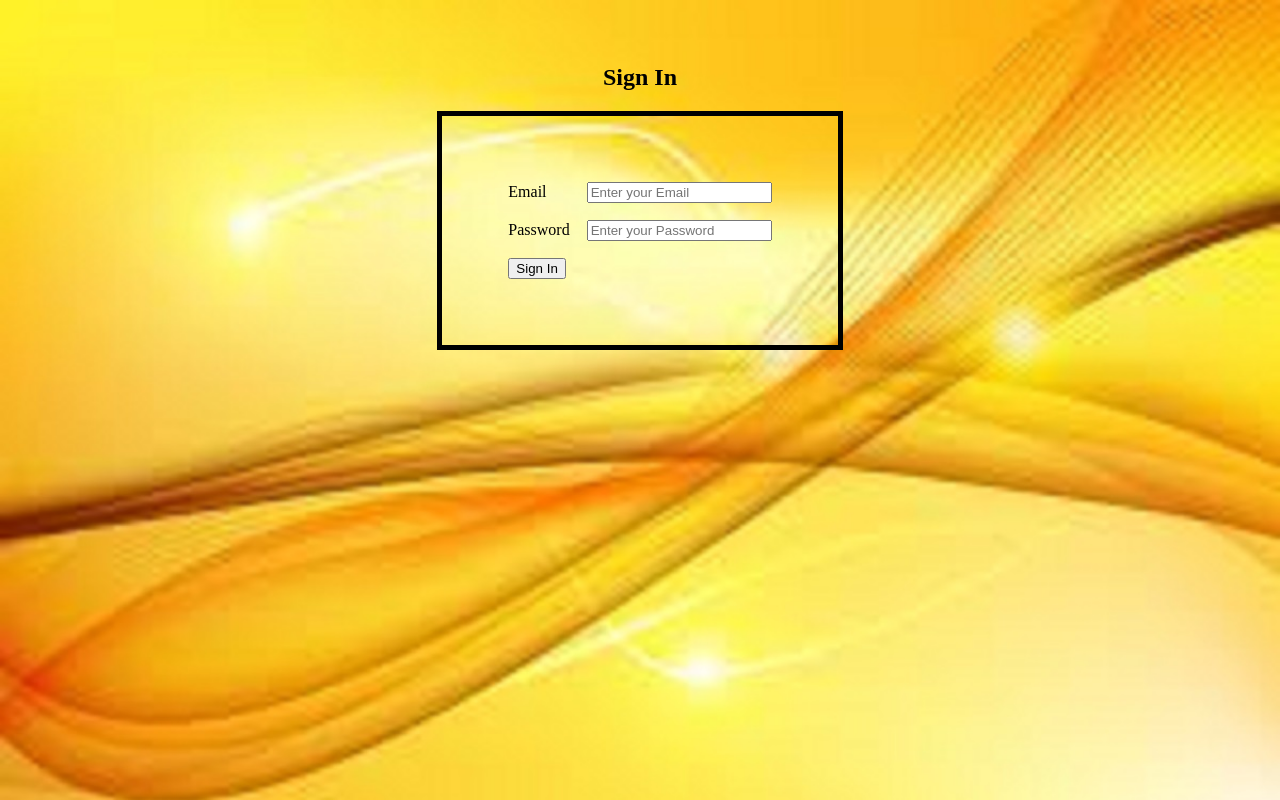
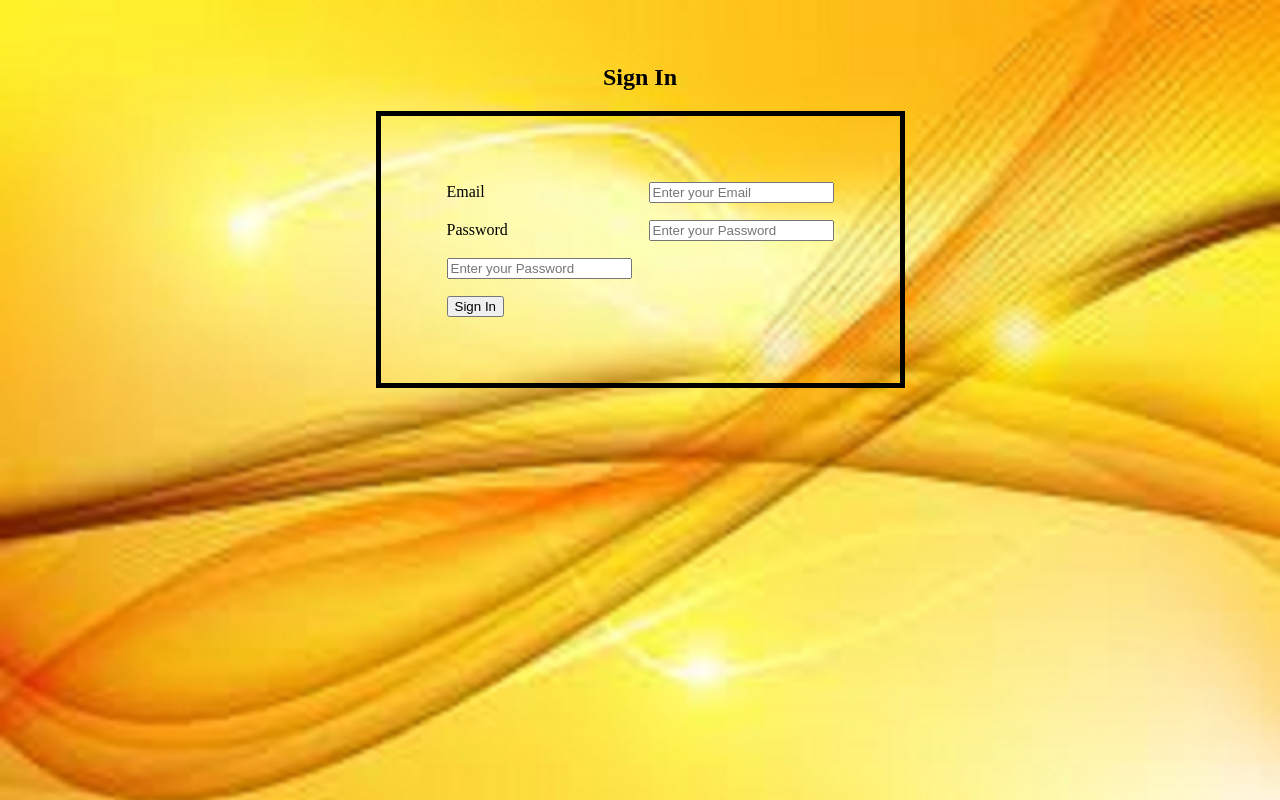
Before and after one commit to syedmuhammadali354/webpage, a plain HTML site: page sign-in.html in a window 1280 px wide. Drawn offline with Linux system fonts and the light colour scheme.

Commit message:
Update sign-in.html

```diff
--- a/sign-in.html
+++ b/sign-in.html
@@ -16,6 +16,7 @@
 	<td> <input type="email" placeholder="Enter your Email"  ></td> </tr>
 	<tr><td>  Password </td>
 	<td> <input type="Password" placeholder="Enter your Password" ></td> </tr>
+	<td> <input type="Password" placeholder="Enter your Password" ></td>
 	<tr> <td>  <button type="button">Sign In</button> </td> </tr>
 </table>
 </html>
```
